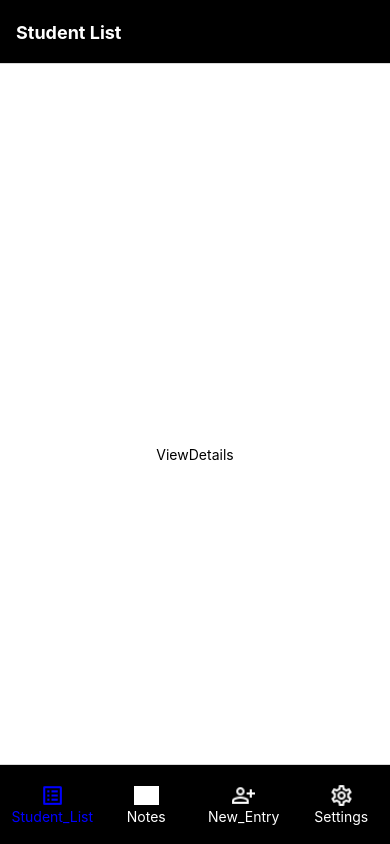
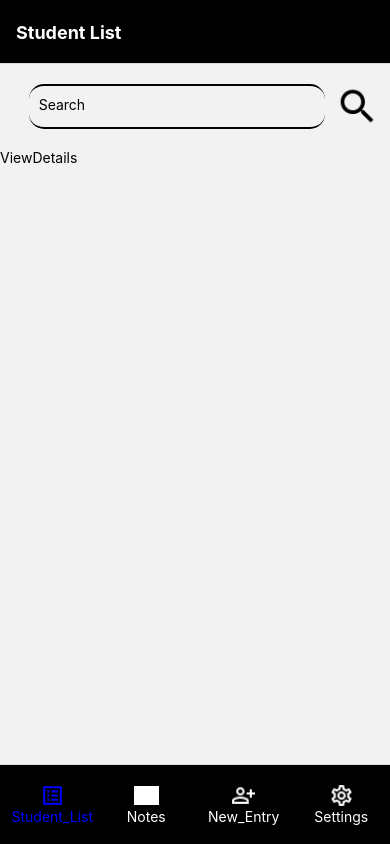
Before and after one commit to Anchitlahkar/App, a React Native app: screen / in a window 390 px wide. Built offline with nearby package versions, Linux system fonts and the light colour scheme; grey boxes are pictures that could not be loaded.

Commit message:
8.10.2021

```diff
--- a/screens/noteScreen.js
+++ b/screens/noteScreen.js
@@ -8,7 +8,7 @@ import {
   SafeAreaView,
   TouchableOpacity,
   ScrollView,
-  Pressable,
+  Dimensions,
 } from "react-native";
 import db from "../config_firebase";
 import firebase from "firebase";
@@ -20,6 +20,7 @@ export default class NoteScreen extends React.Component {
       text: "",
       num: 0,
       notes: [],
+      windowHeight: Dimensions.get("window").height,
     };
   }
 
@@ -79,6 +80,7 @@ export default class NoteScreen extends React.Component {
   }
 
   render() {
+    var { windowHeight } = this.state;
     return (
       <SafeAreaView>
         <View style={styles.container}>
@@ -124,18 +126,10 @@ export default class NoteScreen extends React.Component {
             </TouchableOpacity>
           </View>
 
-          <ScrollView style={[styles.display]}>
+          <ScrollView style={[styles.display, { maxHeight: windowHeight-100 }]}>
             {this.state.notes.map((data) => (
               <View style={styles.listItems} key={data.num.toString()}>
-                <Pressable
-                  delayLongPress={1500}
-                  onLongPress={() => {
-                    console.log("longpress");
-                    this.model(data.num);
-                  }}
-                >
-                  <Text>{`• ${data.data}`}</Text>
-                </Pressable>
+                <Text>{`• ${data.data}`}</Text>
               </View>
             ))}
           </ScrollView>
@@ -157,7 +151,8 @@ const styles = StyleSheet.create({
     marginLeft: "5%",
     borderColor: "black",
     borderRadius: 15,
-    borderWidth: 2,
+    borderBottomWidth: 2,
+    borderTopWidth: 2,
     height: 45,
     width: "80%",
     padding: 10,
@@ -168,10 +163,6 @@ const styles = StyleSheet.create({
     flexDirection: "row",
     justifyContent: "space-evenly",
     alignItems: "center",
-  },
-  button: {
-    padding: 20,
-    marginRight: "5%",
   },
 
   Clearbutton: {
--- a/screens/viewDetails.js
+++ b/screens/viewDetails.js
@@ -1,11 +1,59 @@
 import React from "react";
-import { StyleSheet, Text, View } from "react-native";
+import {
+  StyleSheet,
+  Text,
+  View,
+  TextInput,
+  TouchableOpacity,
+  ScrollView,
+  SafeAreaView,
+  Image
+} from "react-native";
+import db from "../config_firestore";
 
 export default class ViewDetails extends React.Component {
   render() {
     return (
       <View style={styles.container}>
-        <Text>ViewDetails</Text>
+        <SafeAreaView />
+
+        {/* Search Area */}
+        <View style={[styles.InputView, { margin: 10 }]}>
+          <TextInput
+            style={styles.TextInputStyle}
+            autoCorrect={true}
+            multiline={true}
+            placeholder="Search"
+            onChangeText={(text) => {
+              this.setState({ text: text });
+            }}
+          />
+          <TouchableOpacity
+            style={styles.button}
+            onPress={() => {
+              this.addNote();
+            }}
+          >
+            <Image
+              source={require("../assets/icons/search.png")}
+              resizeMode="contain"
+              style={{
+                width: 45,
+                height: 45,
+              }}
+            />
+          </TouchableOpacity>
+        </View>
+
+        {/* Item Display */}
+        <ScrollView style={styles.display}>
+          <Text>ViewDetails</Text>
+        </ScrollView>
+
+        {/* precaution */}
+        <View style={{ height: "20%" }}>
+          <Text> </Text>
+        </View>
       </View>
     );
   }
@@ -13,9 +61,29 @@ export default class ViewDetails extends React.Component {
 
 const styles = StyleSheet.create({
   container: {
-    flex: 1,
-    backgroundColor: "#fff",
+    width: "100%",
+    height: "100%",
+  },
+  TextInputStyle: {
+    marginLeft: "5%",
+    borderColor: "black",
+    borderRadius: 15,
+    borderBottomWidth: 2,
+    borderTopWidth: 2,
+    height: 45,
+    width: "80%",
+    padding: 10,
+    margin: 10,
     alignItems: "center",
-    justifyContent: "center",
+  },
+  InputView: {
+    flexDirection: "row",
+    justifyContent: "space-evenly",
+    alignItems: "center",
+  },
+  display: {
+    alignSelf: "center",
+    width: "100%",
+    maxHeight: 750,
   },
 });
```
Also changed, not shown: assets/icons/search.png (added).
